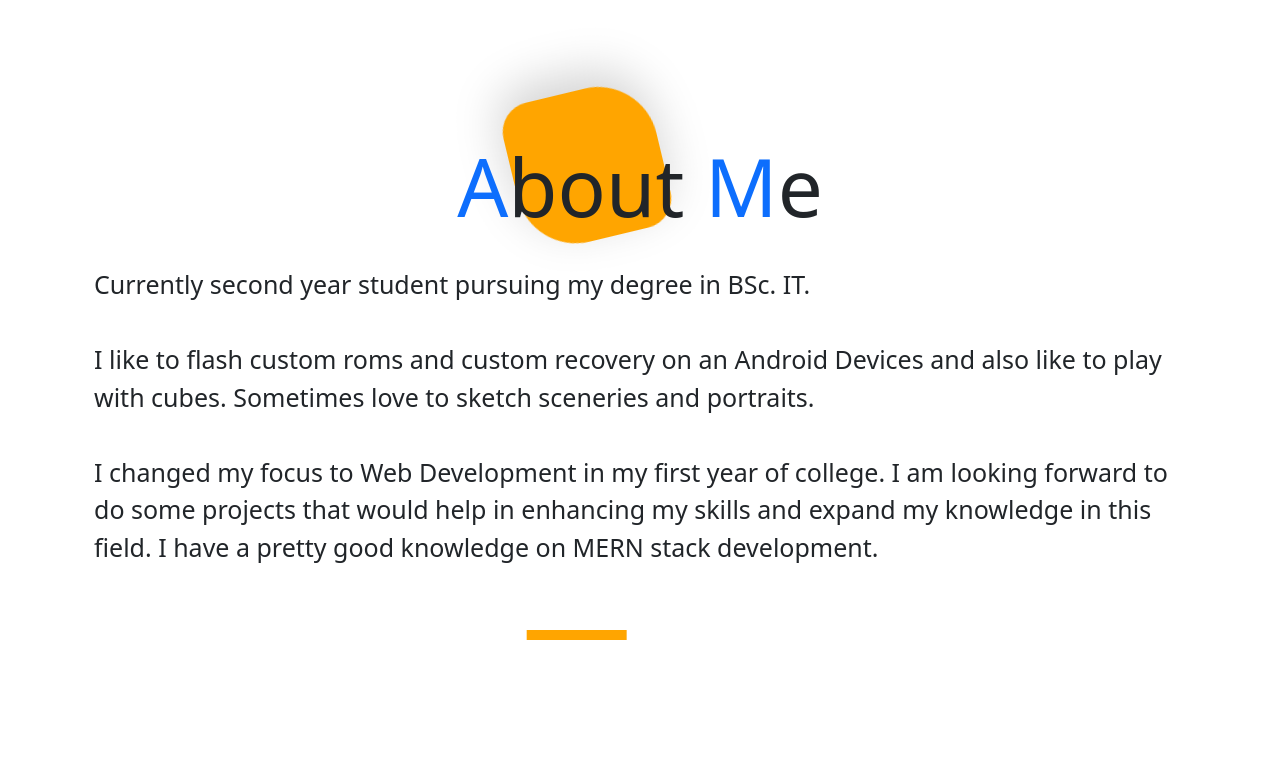
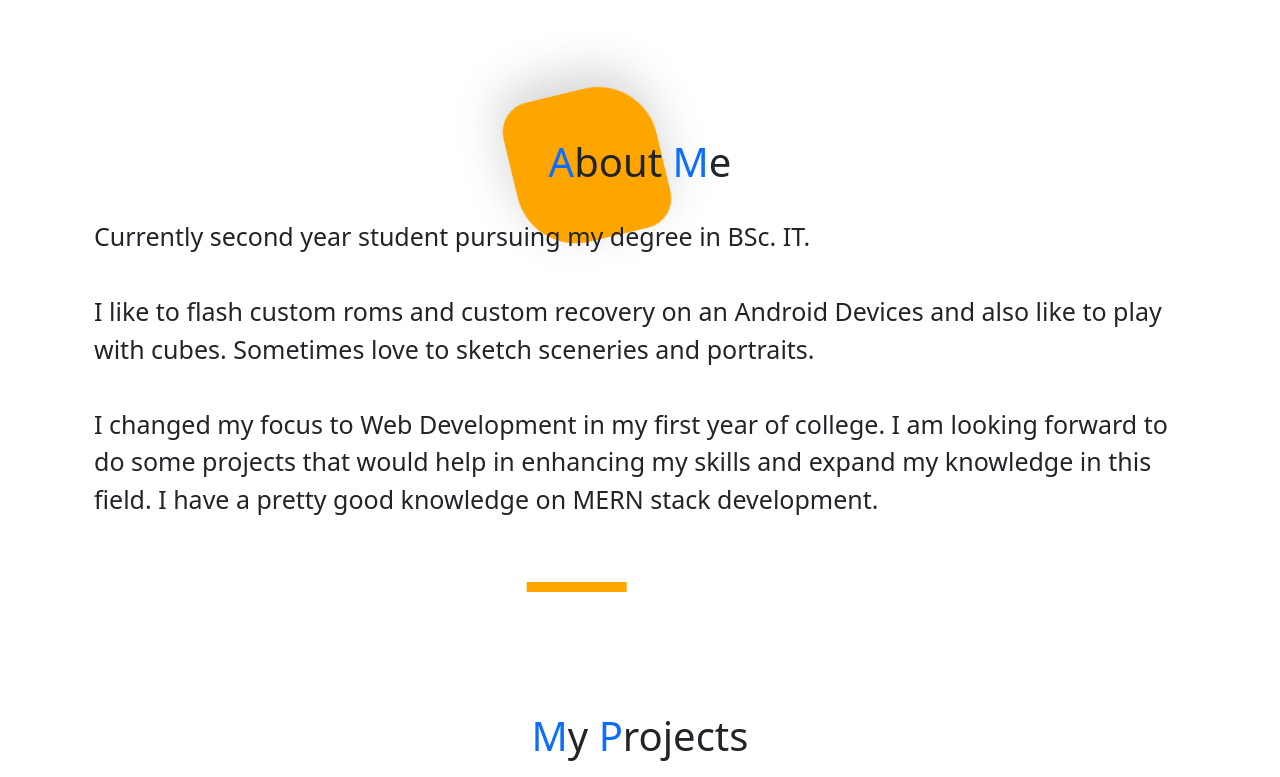
Before and after one commit to Mihir06121/Portfolio-v2, a React (Create React App) app: page / in a window 1280 px wide. Shown: the part 860-1637 px from the top of the page. Built offline with nearby package versions, Linux system fonts and the light colour scheme; the HTML template or start-up script is replaced by a standard one.

Commit message:
homepage fixed

```diff
--- a/src/components/pages/About.js
+++ b/src/components/pages/About.js
@@ -11,7 +11,7 @@ const About = () => {
         <div id="about" className="pt-5 pb-5">
         <section className="pt-5">
             <div className="container" data-aos="fade-up" data-aos-delay="500">
-                <h1 align="center" style={{fontSize:"80px"}}><span className="text-primary">A</span>bout <span className="text-primary">M</span>e</h1><br/>
+                <h1 align="center" style={{fontSize:"40px"}}><span className="text-primary">A</span>bout <span className="text-primary">M</span>e</h1><br/>
                 <p style={{fontSize:"25px"}}>
                     Currently second year student pursuing my degree in BSc. IT.<br/><br/>
                     I like to flash custom roms and custom recovery on an Android Devices and also like to play with cubes.
--- a/src/components/pages/Projects.js
+++ b/src/components/pages/Projects.js
@@ -15,7 +15,7 @@ const Projects = () => {
 
     return (
         <section className="pt-5" id="projects">
-            <h1 align="center" className="pb-4 pt-4" style={{fontSize:"80px"}}><span className="text-primary">M</span>y <span className="text-primary">P</span>rojects</h1>
+            <h1 align="center" className="pb-4 pt-4" style={{fontSize:"40px"}}><span className="text-primary">M</span>y <span className="text-primary">P</span>rojects</h1>
             <div className="mt-3 mb-3 mr-3 ml-3">
                 <div className="vert-move block3 shadow-lg" data-aos="zoom-in" data-aos-easing="ease-out-back" data-aos-delay="1500"></div>
                 <Drive2Park />
--- a/src/components/pages/Qualification.js
+++ b/src/components/pages/Qualification.js
@@ -3,7 +3,9 @@ import React from 'react';
 const Qualification = () => {
     return (
         <div id="qualification" className="pt-5">
-            <h1 align="center" style={{fontSize:"80px"}}><span className="text-primary">M</span>y <span className="text-primary">Q</span>ualifications</h1>
+            <div align="center" className="col-12">
+                <h1 align="center" style={{fontSize:"40px"}}><span className="text-primary">M</span>y <span className="text-primary">Q</span>ualifications</h1>
+            </div>
             <section className="pt-5">
                 <div className="left-border m-3 pt-5" data-aos="fade-left" data-aos-delay="700">
                 <h1 className="pl-2">BSc.IT</h1>
```
